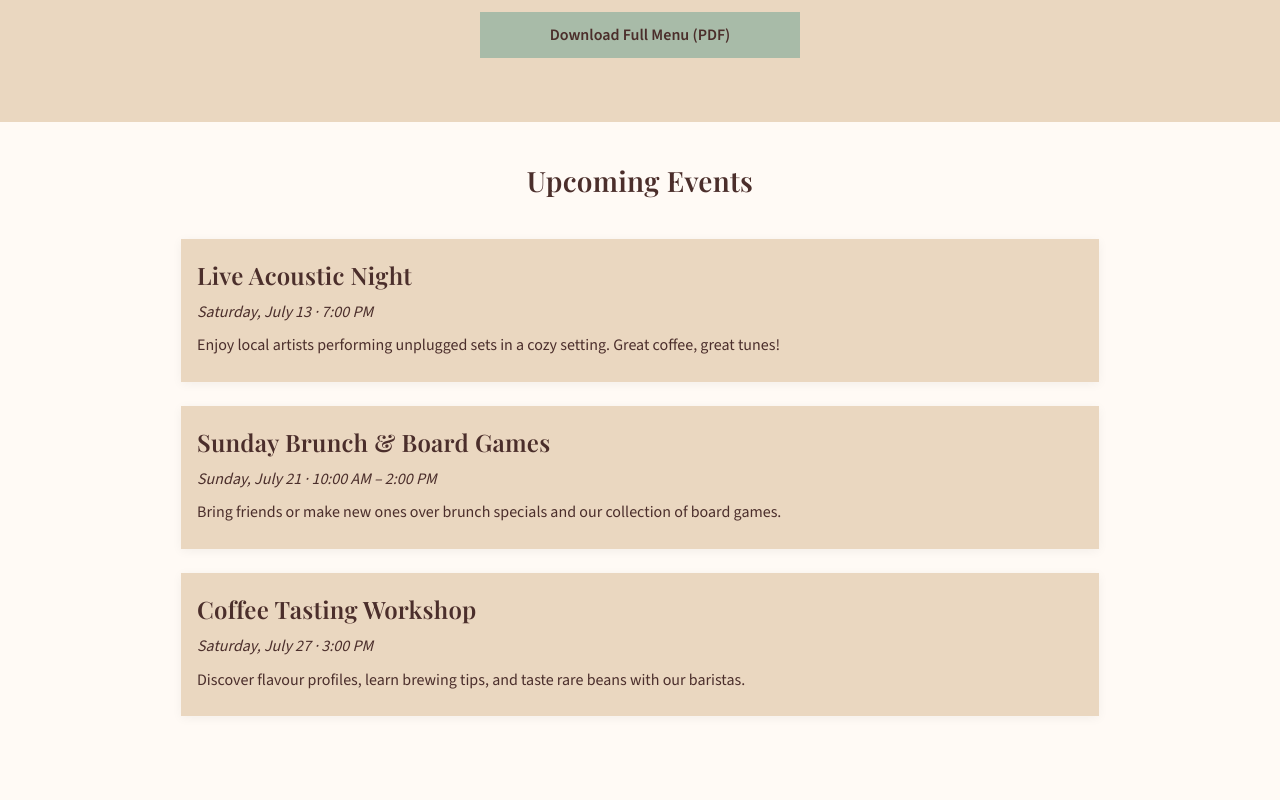
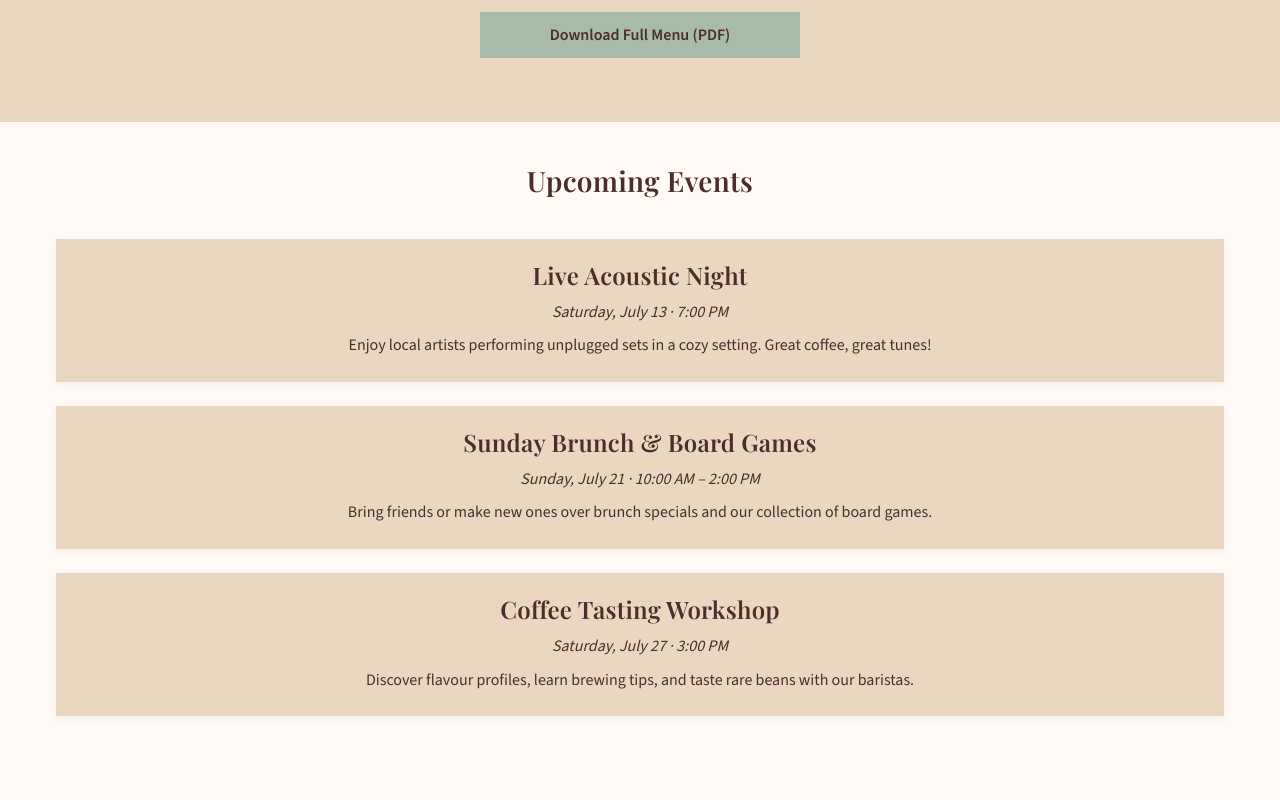
Before and after one commit to CandiceWeaver/cosy-corner-cafe, a Next.js app: page / in a window 1280 px wide. Shown: the part 1700-2500 px from the top of the page. Built offline with nearby package versions, Linux system fonts and the light colour scheme; a web font is replaced by a local one.

Commit message:
updated global stylings

```diff
--- a/app/components/section-outer-container.tsx
+++ b/app/components/section-outer-container.tsx
@@ -13,25 +13,33 @@ const SectionOuterContainer: React.FC<SectionOuterContainerProps> = ({
   children,
 }) => {
   return (
-    <Container $backgroundColor={backgroundColor} id={id}>
-      {children}
-    </Container>
+    <OuterContainer $backgroundColor={backgroundColor} id={id}>
+      <InnerContainer>{children}</InnerContainer>
+    </OuterContainer>
   )
 }
 
 export default SectionOuterContainer
 
-const Container = styled.div<{ $backgroundColor?: string }>`
+// Outer wrapper controls background and full-width padding
+const OuterContainer = styled.div<{ $backgroundColor?: string }>`
   width: 100%;
-  height: 100%;
   padding: ${({ theme }) => theme.spacing.xl};
+  background-color: ${({ $backgroundColor }) => $backgroundColor};
   display: flex;
-  flex-direction: column;
   justify-content: center;
-  align-items: center;
-  background-color: ${({ $backgroundColor }) => $backgroundColor};
 
   @media (max-width: 600px) {
     padding: 1.5rem;
   }
 `
+
+// Inner container limits content width
+const InnerContainer = styled.div`
+  width: 100%;
+  max-width: 1200px; /* keep content from stretching too wide */
+  display: flex;
+  flex-direction: column;
+  justify-content: center;
+  align-items: center;
+`
--- a/app/sections/about-us-section.tsx
+++ b/app/sections/about-us-section.tsx
@@ -54,7 +54,6 @@ export default AboutUsSection
 
 const AboutContent = styled.div`
   width: 100%;
-  max-width: 1200px;
   display: flex;
   flex-direction: row;
   gap: ${({ theme }) => theme.spacing.lg};
--- a/app/sections/contact-section.tsx
+++ b/app/sections/contact-section.tsx
@@ -88,19 +88,18 @@ export default ContactSection
 
 const ContactContent = styled.div`
   width: 100%;
-  max-width: 1200px;
   margin: ${({ theme }) => theme.spacing.xl} 0;
   display: flex;
   flex-wrap: wrap;
   gap: ${({ theme }) => theme.spacing.lg};
   justify-content: space-between;
-  align-items: flex-start;  /* changed to align top */
+  align-items: flex-start; /* changed to align top */
 
   @media (max-width: 768px) {
     flex-direction: column;
     margin: ${({ theme }) => theme.spacing.md} 0;
   }
-`;
+`
 
 const FormColumn = styled.div`
   width: 100%;
--- a/app/sections/upcoming-events.tsx
+++ b/app/sections/upcoming-events.tsx
@@ -53,12 +53,12 @@ export default UpcomingEvents
 
 const EventsColumn = styled.div`
   width: 100%;
-  max-width: 950px;
   display: flex;
   flex-direction: column;
   gap: ${({ theme }) => theme.spacing.lg};
   margin: ${({ theme }) => theme.spacing.xl} auto; /* center horizontally */
   padding: 0 1rem; /* add side padding for small screens */
+  text-align: center;
 
   @media (max-width: 480px) {
     padding: 0 0.5rem;
```
